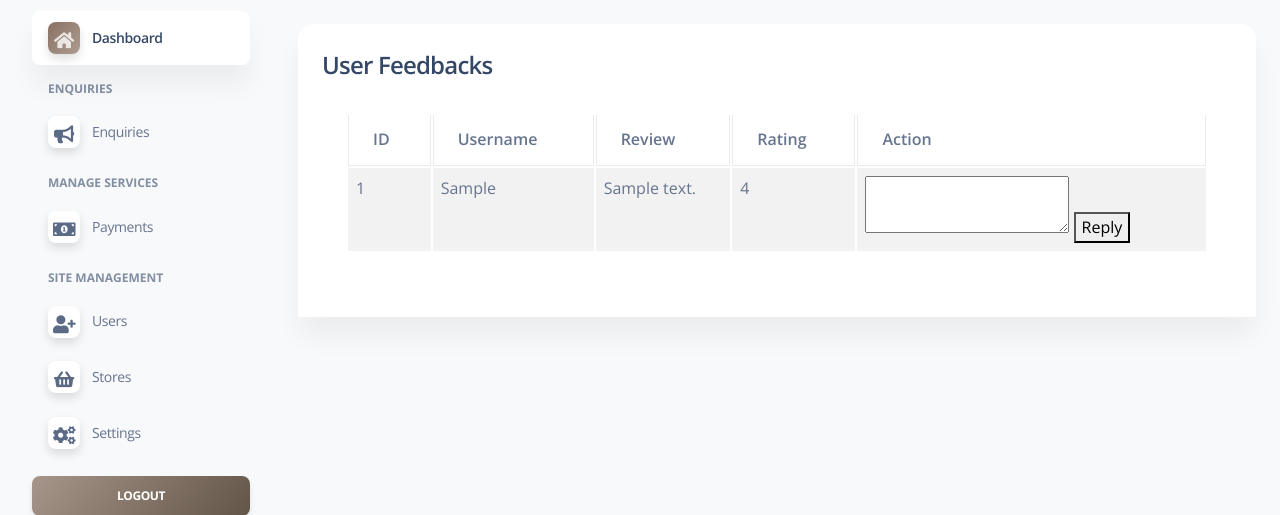
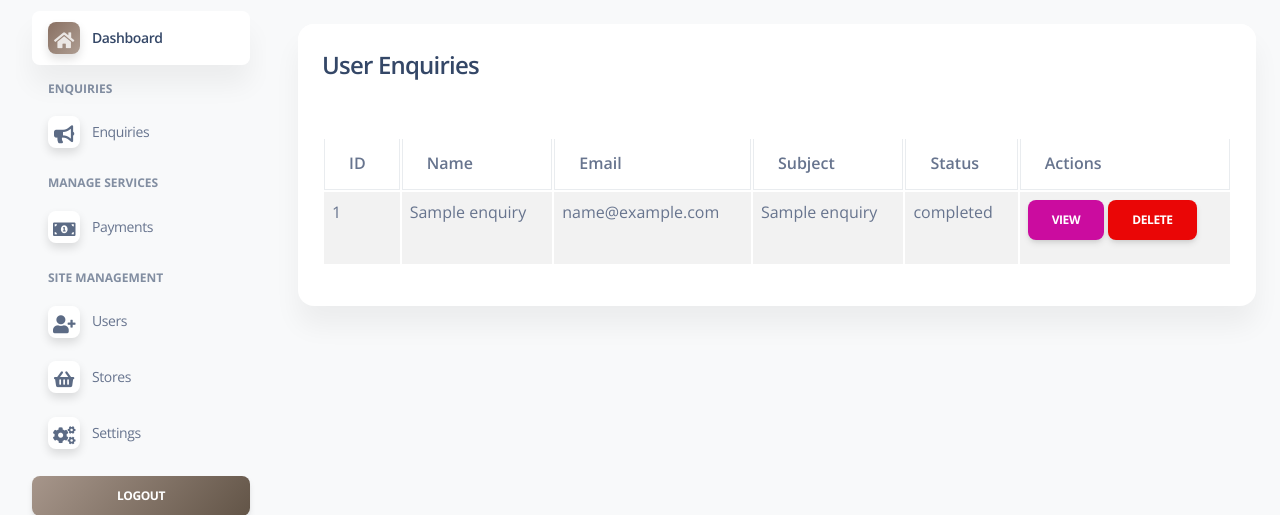
Before and after one commit to Kavindacc/Project-I_Exchanza, a PHP site: page /Project-I_Exchanza/admin/messages.php in a window 1280 px wide. Shown: the part 24-539 px from the top of the page. Run offline with PHP 8.4, Linux system fonts and the light colour scheme; tables that the repository leaves empty or names only in its code hold one stand-in row (values such as "Sample post"); data that the repository does not hold is empty; some libraries are stand-ins or nearby versions.

Commit message:
added enquiry view of admin

```diff
--- a/admin/classes/Admin.php
+++ b/admin/classes/Admin.php
@@ -105,6 +105,39 @@ class Admin
         ]);
     }
 
+    public function getEnquiries() {
+        $sql = "SELECT * FROM enquiries";
+        $stmt = $this->pdo->query($sql);
+        return $stmt->fetchAll(PDO::FETCH_ASSOC);
+    }
+
+    public function getEnquiryById($id) {
+        $sql = "SELECT * FROM enquiries WHERE id = :id";
+        $stmt = $this->pdo->prepare($sql);
+        $stmt->bindParam(':id', $id);
+        $stmt->execute();
+        return $stmt->fetch(PDO::FETCH_ASSOC);
+    }
+
+
+    public function deleteEnquiry($id) {
+        $sql = "DELETE FROM enquiries WHERE id = :id";
+        $stmt = $this->pdo->prepare($sql);
+        $stmt->bindParam(':id', $id);
+        $stmt->execute();
+    }
+
+
+    public function updateEnquiryStatus($id, $status) {
+        $sql = "UPDATE enquiries SET status = :status WHERE id = :id";
+        $stmt = $this->pdo->prepare($sql);
+        $stmt->bindParam(':status', $status);
+        $stmt->bindParam(':id', $id);
+        $stmt->execute();
+    }
+
+
+
 
     public function getPayments()
     {
--- a/admin/messages.php
+++ b/admin/messages.php
@@ -1,23 +1,29 @@
 <?php
 session_start();
+ob_start(); // Start output buffering to prevent header issues
 include("includes/header.php");
 require '../model/DbConnector.php';
 require 'classes/Admin.php';
 
-/*if (!isset($_SESSION['admin_id'])) {
-    header("Location: login.php");
-    exit();
-}*/
-
 $dbConnector = new DbConnector();
 $admin = new Admin($dbConnector->getConnection());
-$messages = $admin->getMessages();
+$enquiries = $admin->getEnquiries(); // Fetch all enquiries
 
 if ($_SERVER['REQUEST_METHOD'] == 'POST') {
-    $message_id = $_POST['message_id'];
-    $reply = $_POST['reply'];
-    $admin->replyMessage($message_id, $reply);
+    if (isset($_POST['delete_enquiry'])) {
+        // Handle delete enquiry
+        $enquiry_id = $_POST['enquiry_id'];
+        $admin->deleteEnquiry($enquiry_id);
         header("Location: messages.php");
+        exit(); // Ensure no further code is executed after header redirection
+    } elseif (isset($_POST['update_status'])) {
+        // Handle update enquiry status
+        $enquiry_id = $_POST['enquiry_id'];
+        $status = $_POST['status'];
+        $admin->updateEnquiryStatus($enquiry_id, $status);
+        header("Location: messages.php");
+        exit(); // Ensure no further code is executed after header redirection
+    }
 }
 ?>
 
@@ -25,33 +31,36 @@ if ($_SERVER['REQUEST_METHOD'] == 'POST') {
     <div class="col-md-12">
         <div class="card">
             <div class="card-header">
-                <div class="messages">
-                    <h4>User Feedbacks</h4>
+                <h4>User Enquiries</h4>
             </div>
             <div class="card-body">
-
                 <table class="table table-bordered table-striped">
                     <thead>
                         <tr>
                             <th>ID</th>
-                                <th>Username</th>
-                                <th>Review</th>
-                                <th>Rating</th>
-                                <th>Action</th>
+                            <th>Name</th>
+                            <th>Email</th>
+                            <th>Subject</th>
+                            <th>Status</th>
+                            <th>Actions</th>
                         </tr>
                     </thead>
                     <tbody>
-                            <?php foreach ($messages as $message) : ?>
+                        <?php foreach ($enquiries as $enquiry) : ?>
                             <tr>
-                                    <td><?php echo $message['review_id']; ?></td>
-                                    <td><?php echo $message['username']; ?></td>
-                                    <td><?php echo $message['review_text']; ?></td>
-                                    <td><?php echo $message['rating']; ?></td>
+                                <td><?php echo $enquiry['id']; ?></td> <!-- Use 'id' instead of 'enquiry_id' -->
+                                <td><?php echo $enquiry['name']; ?></td>
+                                <td><?php echo $enquiry['email']; ?></td>
+                                <td><?php echo $enquiry['subject']; ?></td>
+                                <td><?php echo $enquiry['status']; ?></td>
                                 <td>
-                                        <form method="post">
-                                            <input type="hidden" name="message_id" value="<?php echo $message['id']; ?>">
-                                            <textarea name="reply"></textarea>
-                                            <button type="submit">Reply</button>
+                                    <form method="post" style="display:inline-block;">
+                                        <input type="hidden" name="enquiry_id" value="<?php echo $enquiry['id']; ?>">
+                                        <button type="submit" name="view_enquiry" class="btn btn-primary">View</button>
+                                    </form>
+                                    <form method="post" style="display:inline-block;">
+                                        <input type="hidden" name="enquiry_id" value="<?php echo $enquiry['id']; ?>">
+                                        <button type="submit" name="delete_enquiry" class="btn btn-danger">Delete</button>
                                     </form>
                                 </td>
                             </tr>
@@ -62,5 +71,50 @@ if ($_SERVER['REQUEST_METHOD'] == 'POST') {
         </div>
     </div>
 </div>
+
+<?php
+if (isset($_POST['view_enquiry'])) {
+    $enquiry_id = $_POST['enquiry_id'];
+    $enquiry = $admin->getEnquiryById($enquiry_id); // Fetch the specific enquiry by ID
+?>
+    <div class="modal fade" id="viewEnquiryModal" tabindex="-1" aria-labelledby="viewEnquiryModalLabel" aria-hidden="true">
+        <div class="modal-dialog">
+            <div class="modal-content">
+                <div class="modal-header">
+                    <h5 class="modal-title" id="viewEnquiryModalLabel">View Enquiry</h5>
+                    <button type="button" class="btn-close" data-bs-dismiss="modal" aria-label="Close"></button>
                 </div>
+                <div class="modal-body">
+                    <p><strong>Name:</strong> <?php echo $enquiry['name']; ?></p>
+                    <p><strong>Email:</strong> <?php echo $enquiry['email']; ?></p>
+                    <p><strong>Subject:</strong> <?php echo $enquiry['subject']; ?></p>
+                    <p><strong>Message:</strong> <?php echo $enquiry['message']; ?></p>
+
+                    <form method="post">
+                        <input type="hidden" name="enquiry_id" value="<?php echo $enquiry['id']; ?>"> <!-- Corrected to 'id' -->
+                        <div class="form-group">
+                            <label for="status">Status</label>
+                            <select name="status" class="form-control">
+                                <option value="pending" <?php echo ($enquiry['status'] == 'pending') ? 'selected' : ''; ?>>Pending</option>
+                                <option value="completed" <?php echo ($enquiry['status'] == 'completed') ? 'selected' : ''; ?>>Completed</option>
+                            </select>
+                        </div>
+                        <button type="submit" name="update_status" class="btn btn-success">Update Status</button>
+                    </form>
+                </div>
+            </div>
+        </div>
+    </div>
+<?php
+}
+?>
+
 <?php include("includes/footer.php"); ?>
+
+<!-- Script to trigger the modal if the view button was clicked -->
+<script>
+    <?php if (isset($_POST['view_enquiry'])): ?>
+        var myModal = new bootstrap.Modal(document.getElementById('viewEnquiryModal'), {});
+        myModal.show();
+    <?php endif; ?>
+</script>
```
Also changed, not shown: admin/enquiries.php (deleted, +0 -41 lines). Lines whose indentation alone changed are shown as unchanged.
